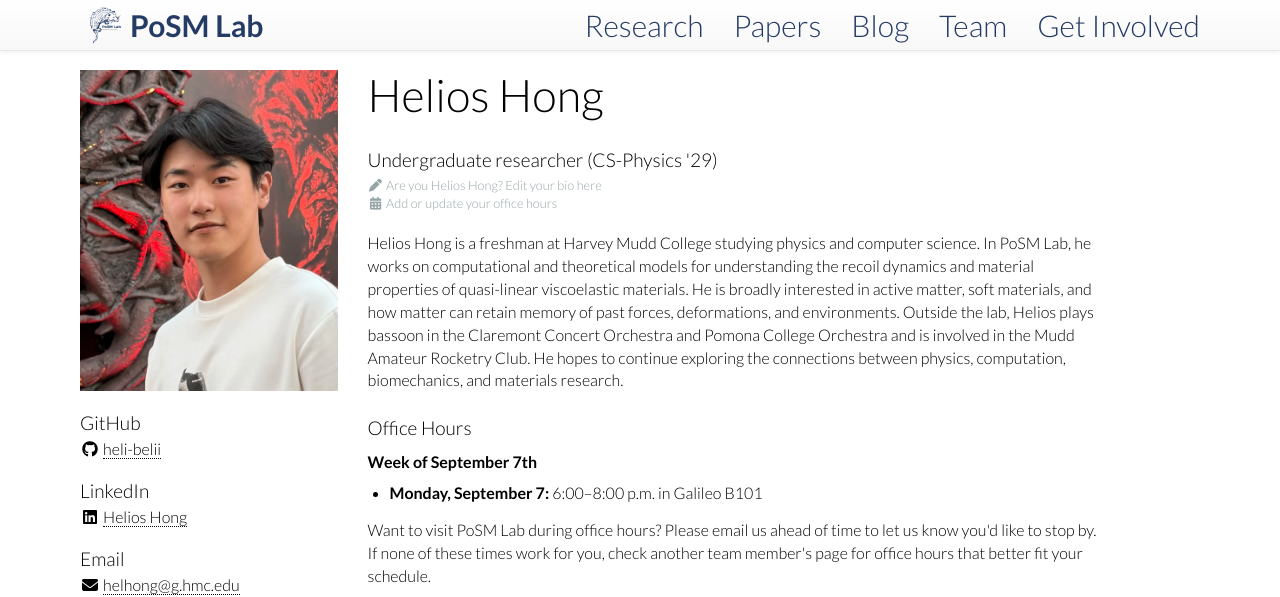
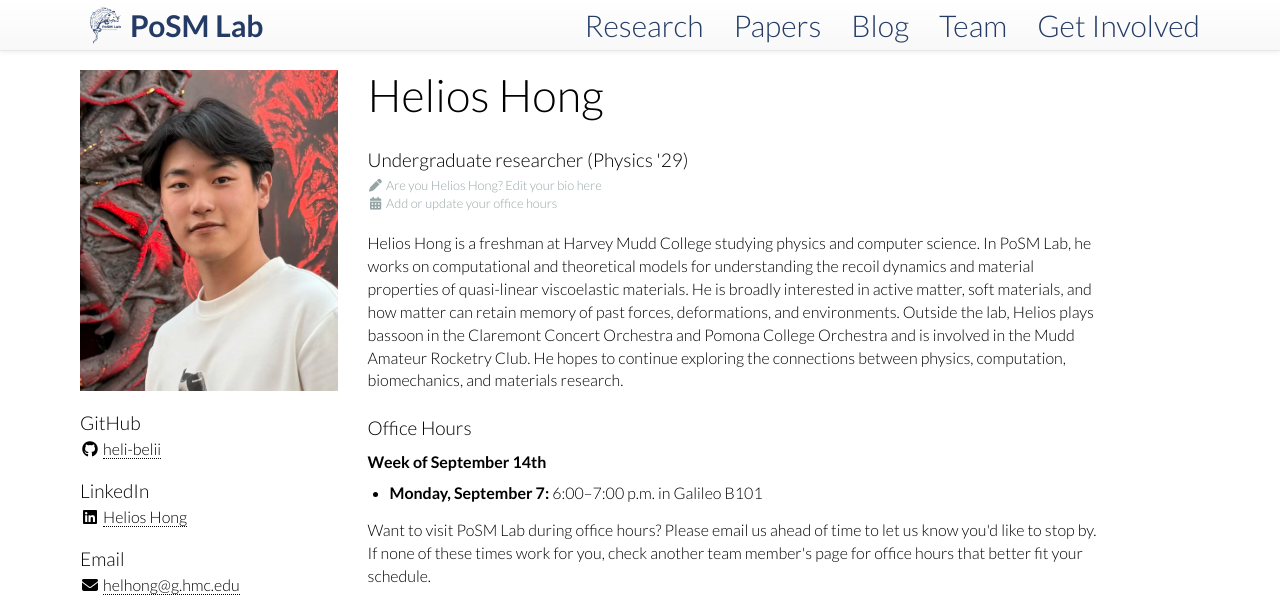
Before and after one commit to posmlab/posmlab.org, a Jekyll site: the page built from team/_posts/2025-09-09-helios-hong.md, in a window 1280 px wide. Shown: the top 597 px of the page. Built offline with Jekyll 4.4.1, drawn with Linux system fonts in a browser that asks for light colours; nearby versions of some CDN libraries.

Commit message:
New 9/14 office hours

```diff
--- a/team/_posts/2025-09-09-helios-hong.md
+++ b/team/_posts/2025-09-09-helios-hong.md
@@ -1,7 +1,7 @@
 ---
 layout: member
 title: "Helios Hong"
-position: "Undergraduate researcher (CS-Physics '29)"
+position: "Undergraduate researcher (Physics '29)"
 handle: hhong
 nickname: Helios
 email: helhong@g.hmc.edu
@@ -13,10 +13,10 @@ image: /assets/images/team/helios-hong.jpg
 alum: false
 # OFFICE HOURS: Update the week and replace all sessions each week.
 office_hours:
-  week_of: "September 7th"
+  week_of: "September 14th"
   sessions:
     - day: "Monday, September 7"
-      time: "6:00–8:00 p.m."
+      time: "6:00–7:00 p.m."
       location: "Galileo B101"
 ---
 {% include JB/setup %}
```
